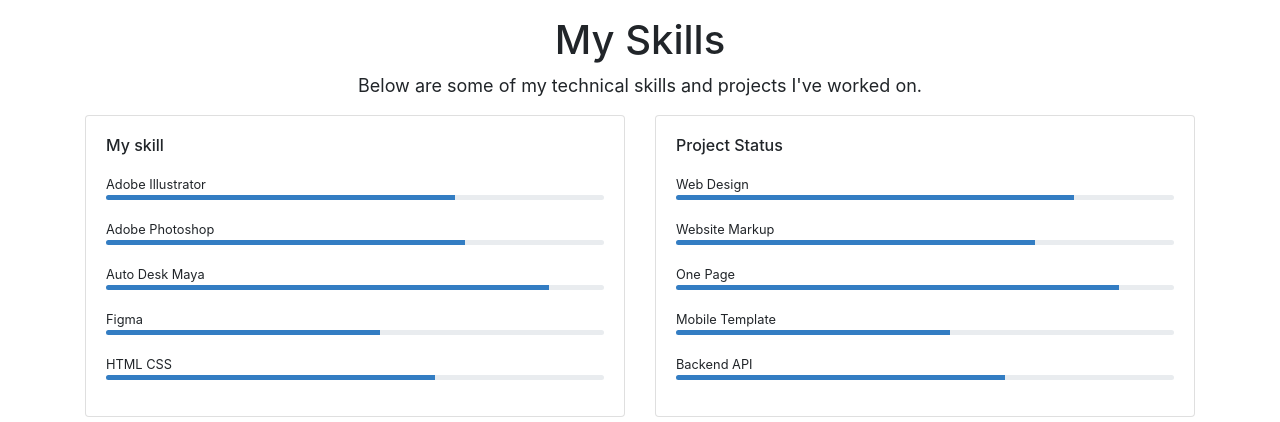
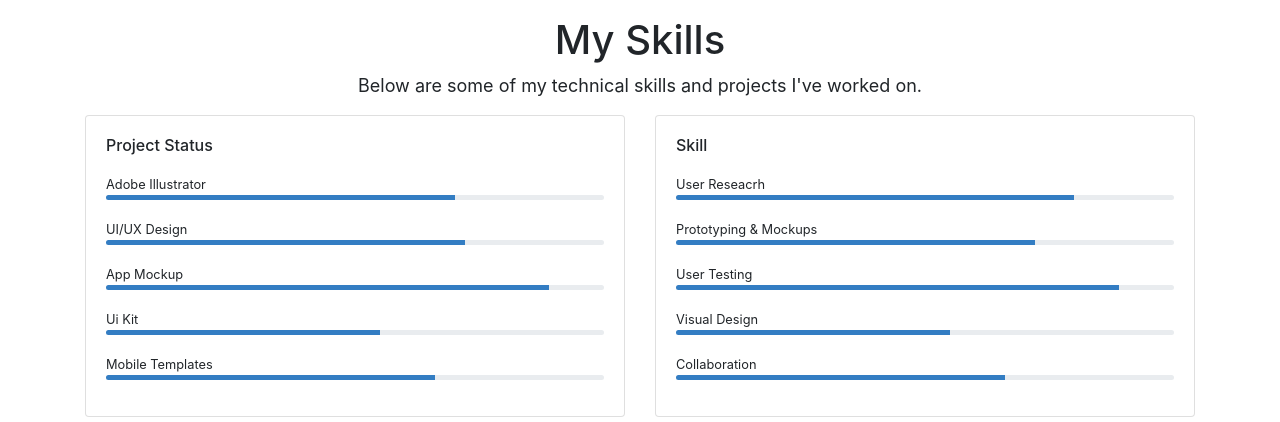
Before and after one commit to DimsOkta/Responsi_Pemrograman-Web, a Nuxt app: page / in a window 1280 px wide. Shown: the part 1340-1762 px from the top of the page. Built offline with nearby package versions, Linux system fonts and the light colour scheme.

Commit message:
modified:   .nuxt/manifest/latest.json 	modified:   .nuxt/manifest/meta/dev.json 	modified:   .nuxt/nitro.json 	modified:   components/ContactSection.vue 	modified:   components/SkillSection.vue

```diff
--- a/components/ContactSection.vue
+++ b/components/ContactSection.vue
@@ -4,7 +4,7 @@
       <h2>Contact Me</h2>
       <div id="contact-details-form">
         <div id="contact-details">
-          <p><strong>Location:</strong> Yogyakarta, Indonesia</p>
+          <p><strong>Location:</strong> Yogyakarta, Indonesian</p>
           <p><strong>Phone:</strong> +62 123 456 789</p>
           <p><strong>Email:</strong> email@email.com</p>
         </div>
--- a/components/SkillSection.vue
+++ b/components/SkillSection.vue
@@ -11,28 +11,28 @@
           <div class="col-sm-6 mb-3">
             <div class="card h-100">
               <div class="card-body">
-                <h6 class="d-flex align-items-center mb-3">My skill</h6>
+                <h6 class="d-flex align-items-center mb-3">Project Status</h6>
                 <small>Adobe Illustrator</small>
                 <div class="progress mb-3" style="height: 5px">
                   <div class="progress-bar bg-primary" role="progressbar" style="width: 70%" aria-valuenow="70" aria-valuemin="0" aria-valuemax="100">
                   </div>
                 </div>
-                <small>Adobe Photoshop</small>
+                <small>UI/UX Design</small>
                 <div class="progress mb-3" style="height: 5px">
                   <div class="progress-bar bg-primary" role="progressbar" style="width: 72%" aria-valuenow="72" aria-valuemin="0" aria-valuemax="100">
                   </div>
                 </div>
-                <small>Auto Desk Maya</small>
+                <small>App Mockup</small>
                 <div class="progress mb-3" style="height: 5px">
                   <div class="progress-bar bg-primary" role="progressbar" style="width: 89%" aria-valuenow="89" aria-valuemin="0" aria-valuemax="100">
                   </div>
                 </div>
-                <small>Figma</small>
+                <small>Ui Kit</small>
                 <div class="progress mb-3" style="height: 5px">
                   <div class="progress-bar bg-primary" role="progressbar" style="width: 55%" aria-valuenow="55" aria-valuemin="0" aria-valuemax="100">
                   </div>
                 </div>
-                <small>HTML CSS</small>
+                <small>Mobile Templates</small>
                 <div class="progress mb-3" style="height: 5px">
                   <div class="progress-bar bg-primary" role="progressbar" style="width: 66%" aria-valuenow="66" aria-valuemin="0" aria-valuemax="100">
                   </div>
@@ -43,28 +43,28 @@
           <div class="col-sm-6 mb-3">
             <div class="card h-100">
               <div class="card-body">
-                <h6 class="d-flex align-items-center mb-3">Project Status</h6>
-                <small>Web Design</small>
+                <h6 class="d-flex align-items-center mb-3">Skill</h6>
+                <small>User Reseacrh</small>
                 <div class="progress mb-3" style="height: 5px">
                   <div class="progress-bar bg-primary" role="progressbar" style="width: 80%" aria-valuenow="80" aria-valuemin="0" aria-valuemax="100">
                   </div>
                 </div>
-                <small>Website Markup</small>
+                <small>Prototyping & Mockups</small>
                 <div class="progress mb-3" style="height: 5px">
                   <div class="progress-bar bg-primary" role="progressbar" style="width: 72%" aria-valuenow="72" aria-valuemin="0" aria-valuemax="100">
                   </div>
                 </div>
-                <small>One Page</small>
+                <small>User Testing</small>
                 <div class="progress mb-3" style="height: 5px">
                   <div class="progress-bar bg-primary" role="progressbar" style="width: 89%" aria-valuenow="89" aria-valuemin="0" aria-valuemax="100">
                   </div>
                 </div>
-                <small>Mobile Template</small>
+                <small>Visual Design</small>
                 <div class="progress mb-3" style="height: 5px">
                   <div class="progress-bar bg-primary" role="progressbar" style="width: 55%" aria-valuenow="55" aria-valuemin="0" aria-valuemax="100">
                   </div>
                 </div>
-                <small>Backend API</small>
+                <small>Collaboration</small>
                 <div class="progress mb-3" style="height: 5px">
                   <div class="progress-bar bg-primary" role="progressbar" style="width: 66%" aria-valuenow="66" aria-valuemin="0" aria-valuemax="100">
                   </div>
```
